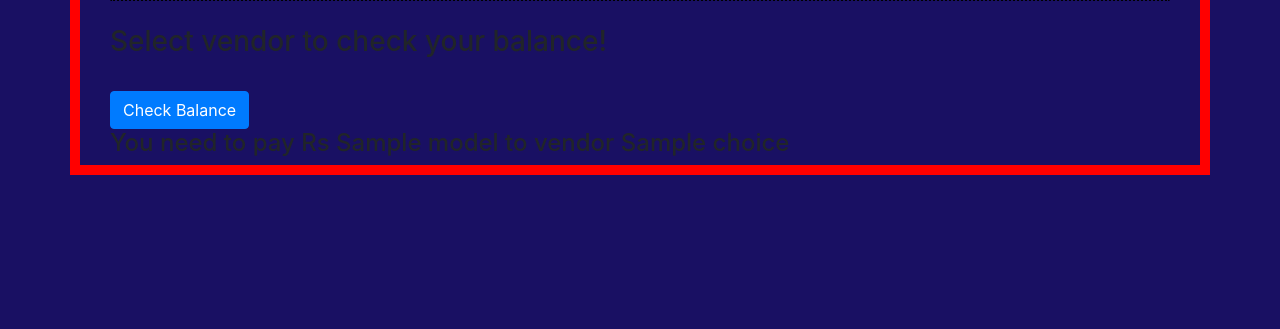
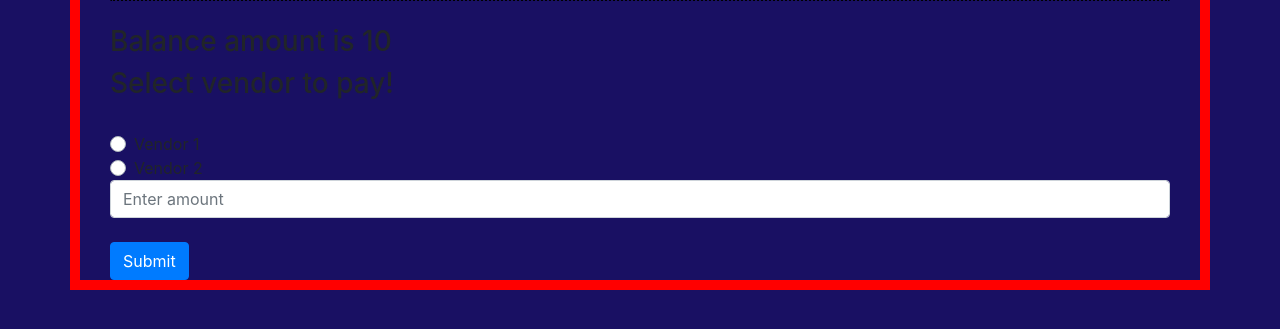
Before and after one commit to DhruvKaushal/AutomatedCouponSystem, a Django app: template couponSystem/profiles/templates/profiles/userLogin.html in a window 1280 px wide. Shown: the part 305-634 px from the top of the page. Run offline with Django 3.2, Linux system fonts and the light colour scheme; the template is opened without the code that fills it: most values are stand-ins (such as "Sample title", 1, 10 or a date in 2020); some libraries are stand-ins or nearby versions.

Commit message:
final back

```diff
--- a/couponSystem/profiles/admin.py
+++ b/couponSystem/profiles/admin.py
@@ -1,4 +1,6 @@
 from django.contrib import admin
-from .models import userData
+from .models import vendor, employee, transaction
 # Register your models here.
-admin.site.register(userData)
+admin.site.register(vendor)
+admin.site.register(employee)
+admin.site.register(transaction)
--- a/couponSystem/profiles/templates/profiles/userLogin.html
+++ b/couponSystem/profiles/templates/profiles/userLogin.html
@@ -8,21 +8,27 @@
     <br>
     <h1 style="margin: auto; text-align:center; border-radius: 2px; border: 2px dotted black; padding: 20px;">Welcome to your home page, {{ user.username }}!</h1>
     <br>
-    <h3>Select vendor to check your balance!</h3>
+    {% if y %}
+        <h3>Balance amount is {{ y.balance }}</h3>
+    {% endif %}
+    <h3>Select vendor to pay!</h3>
     <br>
 
-    <form method="POST" class="form">
-        {% csrf_token %}
-        {% bootstrap_form form %}
-        {% buttons %}
-        <button type="submit" class="btn btn-primary">Check Balance</button>
-        {% endbuttons %}
+    <form method="POST" action="/profiles/updatingBalance">
+        <div class="custom-control custom-radio">
+            <input type="radio" class="custom-control-input" value="1" id="defaultUnchecked" name="defaultRadios">
+            <label class="custom-control-label" for="defaultUnchecked">Vendor 1</label>
+        </div>
+        <div class="custom-control custom-radio">
+            <input type="radio" class="custom-control-input" value="2" id="defaultUnchecked" name="defaultRadios">
+            <label class="custom-control-label" for="defaultUnchecked">Vendor 2</label>
+        </div>
+        <input type="" class="form-control" id="amount1" name="amt" aria-describedby="emailHelp" placeholder="Enter amount">
+        <br>
+        <button type="submit" class="btn btn-primary">Submit</button>
+
     </form>
-    {% if args.model %}
-    <h4>You need to pay Rs {{ args.model }} to vendor {{ args.choice }}</h4>
-    {% else %}
-    <h4>No outstanding payment!</h4>
-    {% endif %}
+
 </div>
 
 {% endblock %}
--- a/couponSystem/profiles/urls.py
+++ b/couponSystem/profiles/urls.py
@@ -6,5 +6,5 @@ app_name = 'profiles'
 
 urlpatterns = [
     path('adminKaLogin/', views.adminKaPage, name="adminHome"),
-    path('userLogin/', views.userKaLog, name="userHome"),
+    path('userLogin/', views.updatingBalance, name="userHome"),
 ]
```
Also changed, not shown: couponSystem/profiles/models.py (+18 -6 lines), couponSystem/profiles/views.py (+30 -17 lines), couponSystem/db.sqlite3, couponSystem/profiles/migrations/0002_auto_20200112_0410.py (added).
